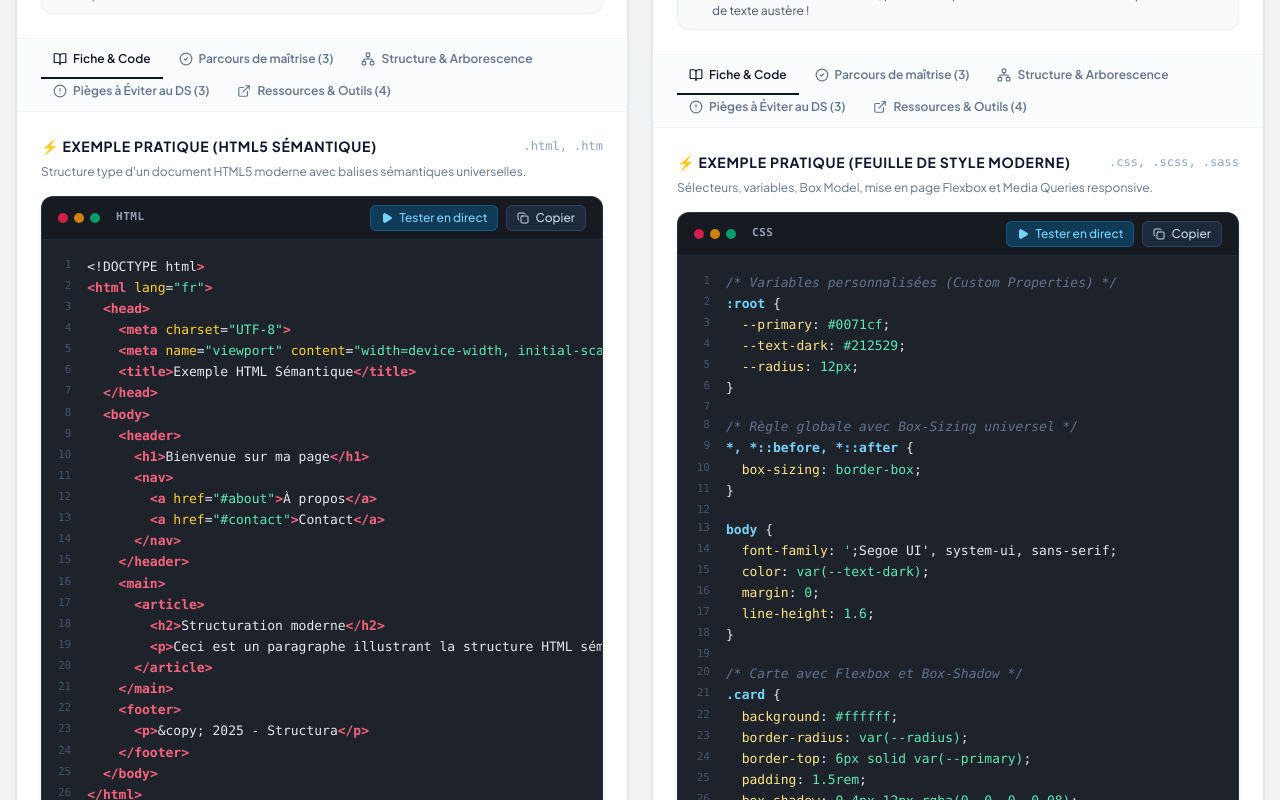
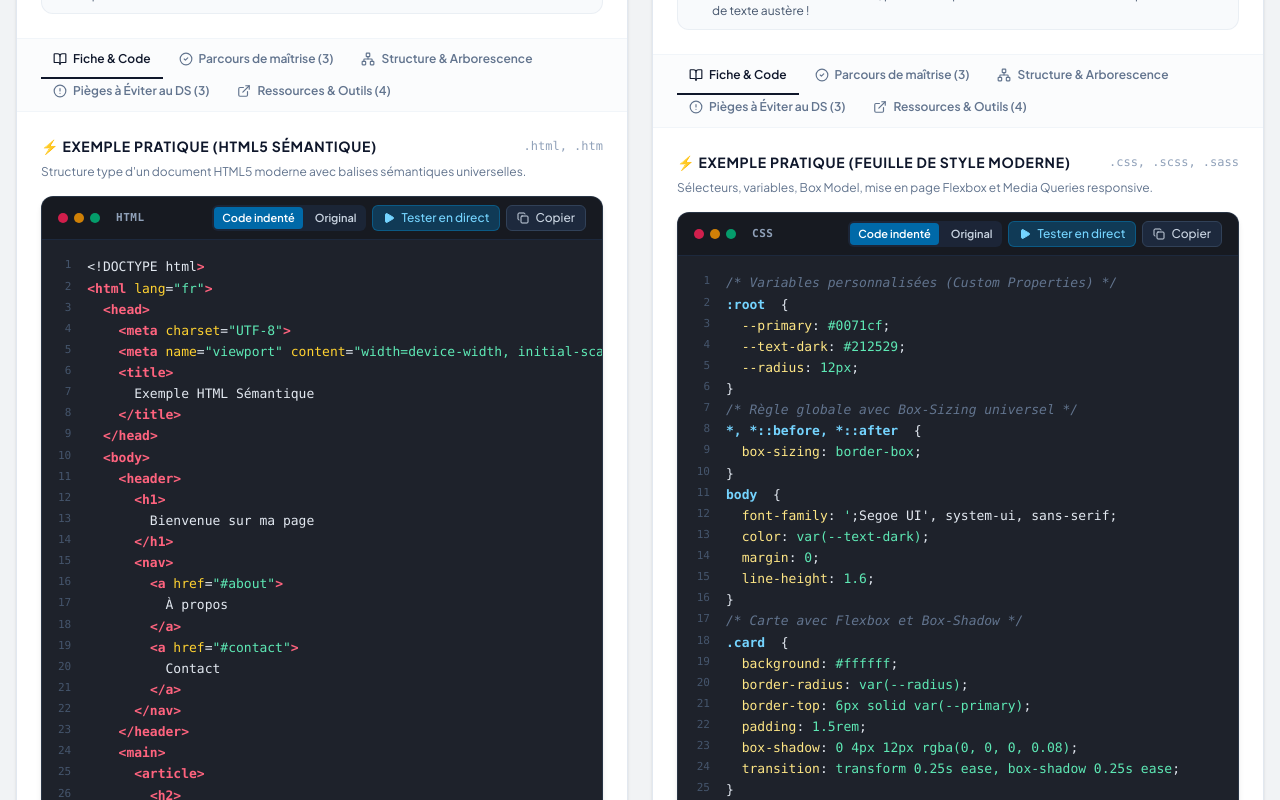
Before and after one commit to Bouguen/ds-1, a React (Vite) app: page / in a window 1280 px wide. Shown: the part 2240-3040 px from the top of the page. Built offline with nearby package versions, Linux system fonts and the light colour scheme.

Commit message:
feat: add universal default indented view and original-code switch to rendered code blocks

```diff
--- a/src/components/CodeBlock.tsx
+++ b/src/components/CodeBlock.tsx
@@ -1,5 +1,6 @@
 import React, { useState } from 'react';
 import { Check, Copy, Play } from 'lucide-react';
+import { formatExampleCode } from '../utils/formatExampleCode';
 
 interface CodeBlockProps {
   code: string;
@@ -7,6 +8,7 @@ interface CodeBlockProps {
   title?: string;
   onRunInSandbox?: () => void;
   showLineNumbers?: boolean;
+  formatControls?: boolean;
 }
 
 export const CodeBlock: React.FC<CodeBlockProps> = ({
@@ -14,9 +16,11 @@ export const CodeBlock: React.FC<CodeBlockProps> = ({
   language = 'text',
   title,
   onRunInSandbox,
-  showLineNumbers = true
+  showLineNumbers = true,
+  formatControls = true
 }) => {
   const [copied, setCopied] = useState(false);
+  const [readingMode, setReadingMode] = useState<'formatted' | 'original'>('formatted');
 
   const handleCopy = async () => {
     try {
@@ -28,7 +32,8 @@ export const CodeBlock: React.FC<CodeBlockProps> = ({
     }
   };
 
-  const lines = code.trim().split('\n');
+  const shownCode = formatControls && readingMode === 'formatted' ? formatExampleCode(code, language) : code;
+  const lines = shownCode.trim().split('\n');
 
   return (
     <div className="rounded-xl overflow-hidden border border-slate-700/60 bg-[#1e222b] shadow-md my-4">
@@ -47,7 +52,17 @@ export const CodeBlock: React.FC<CodeBlockProps> = ({
           )}
         </div>
 
-        <div className="flex items-center gap-2">
+        <div className="flex flex-wrap items-center gap-1.5 justify-end">
+          {formatControls && <div role="group" aria-label="Mode de lecture du code" className="inline-flex items-center gap-1 rounded-md bg-slate-800/80 p-0.5">
+            <button type="button" aria-pressed={readingMode === 'formatted'} onClick={() => setReadingMode('formatted')}
+              className={'rounded px-2 py-1 text-[11px] font-semibold ' + (readingMode === 'formatted' ? 'bg-sky-700 text-white' : 'text-slate-300 hover:text-white')}>
+              Code indenté
+            </button>
+            <button type="button" aria-pressed={readingMode === 'original'} onClick={() => setReadingMode('original')}
+              className={'rounded px-2 py-1 text-[11px] font-semibold ' + (readingMode === 'original' ? 'bg-sky-700 text-white' : 'text-slate-300 hover:text-white')}>
+              Original
+            </button>
+          </div>}
           {onRunInSandbox && (
             <button
               onClick={onRunInSandbox}
@@ -62,7 +77,7 @@ export const CodeBlock: React.FC<CodeBlockProps> = ({
           <button
             onClick={handleCopy}
             className="inline-flex items-center gap-1.5 px-2.5 py-1 text-xs font-medium rounded-md bg-slate-800 hover:bg-slate-700 text-slate-300 hover:text-white transition-colors cursor-pointer border border-slate-700"
-            title="Copier le code dans le presse-papiers"
+            title="Copier la source d’origine dans le presse-papiers"
           >
             {copied ? (
               <>
```
